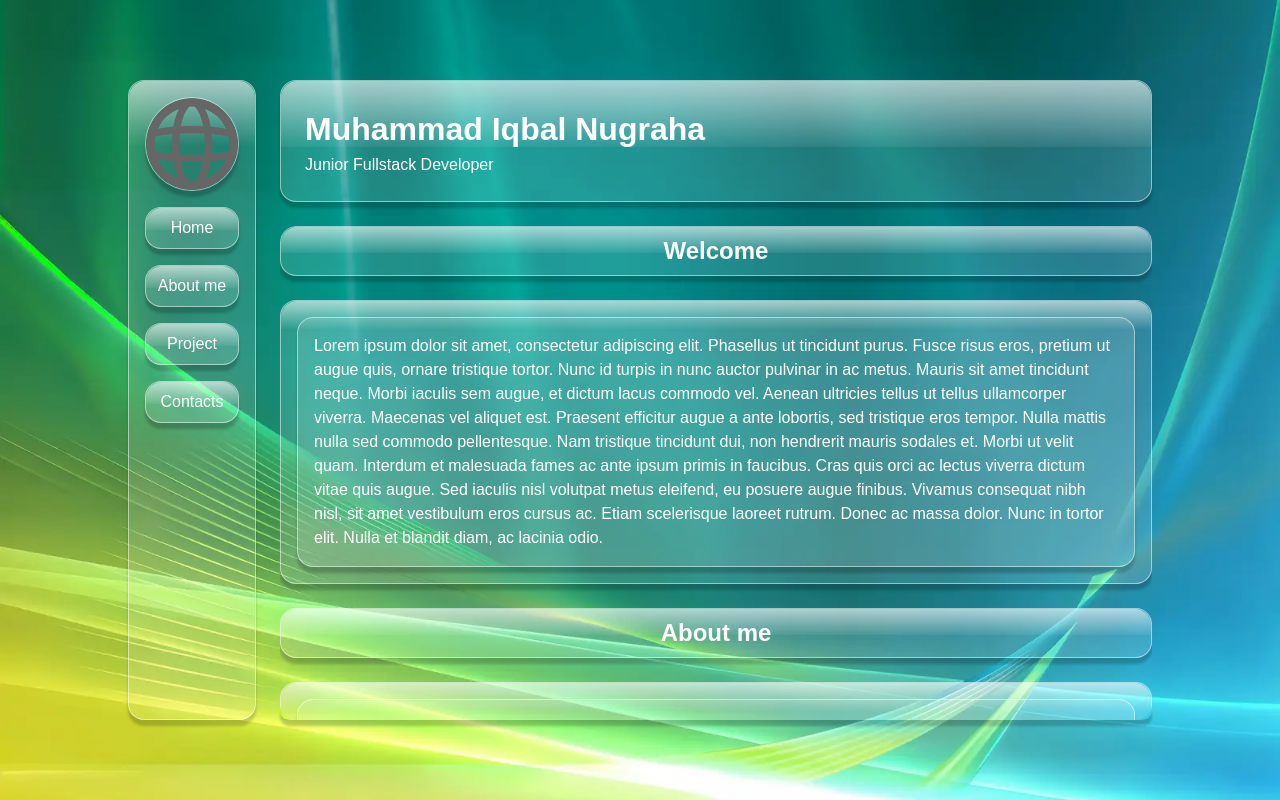
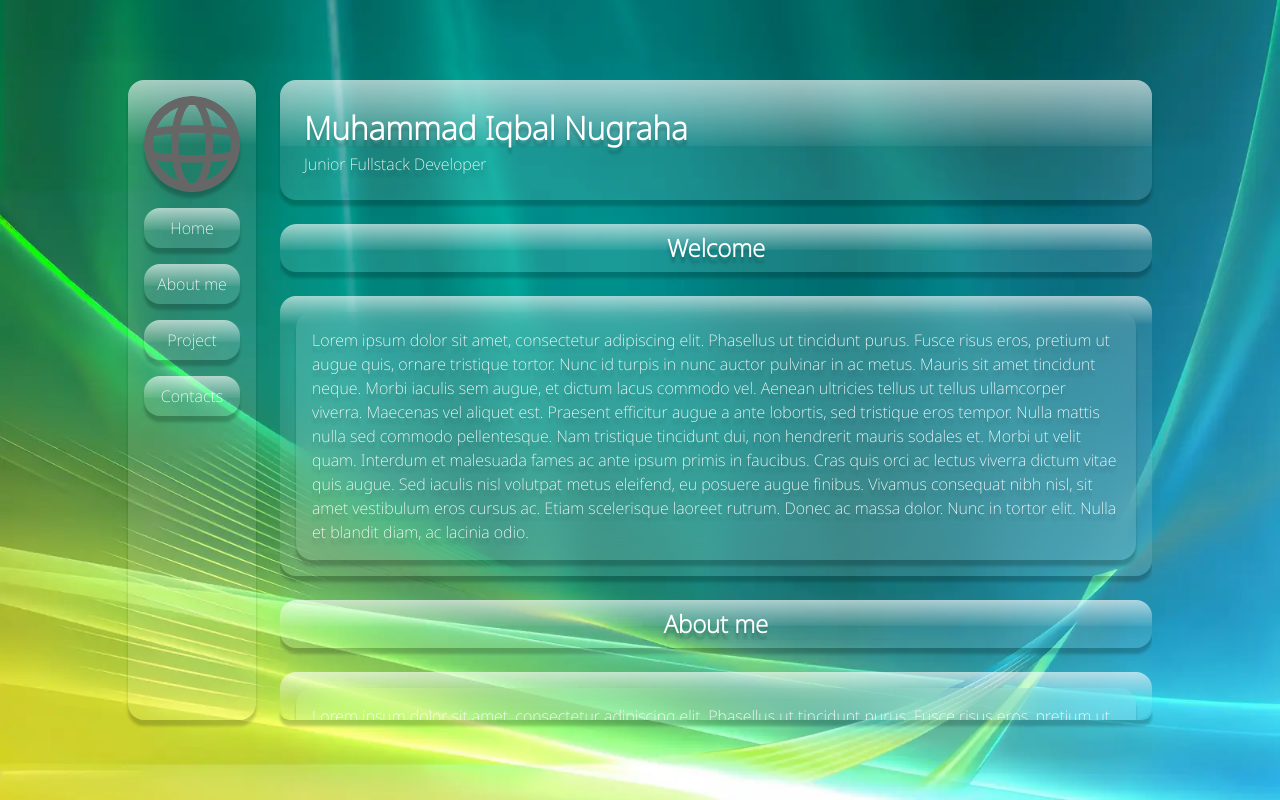
Before and after one commit to antasenaw/next-js-portfolio, a Next.js app: page / in a window 1280 px wide. Built offline with nearby package versions, Linux system fonts and the light colour scheme.

Commit message:
Use utility class for the set of general styling

```diff
--- a/app/Page.css
+++ b/app/Page.css
@@ -1,3 +1,9 @@
+.general-style {
+  background-color: rgba(255, 255, 255, 0.1);
+  box-shadow: 0 6px 3px rgba(0, 0, 0, 0.2);
+  border-radius: 1rem;
+}
+
 .frutiger {
   position: relative;
 }
--- a/app/globals.css
+++ b/app/globals.css
@@ -8,8 +8,8 @@
 @theme inline {
   --color-background: var(--background);
   --color-foreground: var(--foreground);
-  --font-sans: var(--font-geist-sans);
-  --font-mono: var(--font-geist-mono);
+  --font-sans: var(--font-noto-sans);
+  --font-mono: var(--font-noto-mono);
 }
 
 @media (prefers-color-scheme: dark) {
@@ -32,4 +32,6 @@ body {
   color: white;
 
   font-family: Arial, Helvetica, sans-serif;
+
+  text-shadow: 0 6px 3px rgba(0, 0, 0, 0.2);
 }
--- a/app/layout.tsx
+++ b/app/layout.tsx
@@ -1,14 +1,16 @@
 import type { Metadata } from "next";
-import { Geist, Geist_Mono } from "next/font/google";
+import { Noto_Sans, Noto_Sans_Mono } from "next/font/google";
 import "./globals.css";
 
-const geistSans = Geist({
-  variable: "--font-geist-sans",
+const geistSans = Noto_Sans({
+  weight: ['200'],
+  variable: "--font-noto-sans",
   subsets: ["latin"],
 });
 
-const geistMono = Geist_Mono({
-  variable: "--font-geist-mono",
+const geistMono = Noto_Sans_Mono({
+  weight: ['200'],
+  variable: "--font-noto-mono",
   subsets: ["latin"],
 });
 
@@ -25,7 +27,7 @@ export default function RootLayout({
   return (
     <html lang="en">
       <body
-        className={`${geistSans.variable} ${geistMono.variable} antialiased`}
+        className={`${geistSans.className} ${geistMono.variable} antialiased`}
       >
         {children}
       </body>
--- a/components/Header.tsx
+++ b/components/Header.tsx
@@ -5,7 +5,7 @@ const Header = ({ homeRef, aboutRef, projectsRef, contactsRef }: RefProps) => {
   return (
     <>
     <header>
-      <div className='bg-[rgba(255,255,255,0.125)] border border-[rgba(255,255,255,0.5)] py-4 px-6 md:p-6 rounded-2xl shadow-[0px_6px_3px_rgba(0,0,0,0.2)] frutiger'>
+      <div className='general-style py-4 px-6 md:p-6 frutiger'>
         <h1 className='text-[1.25rem] md:text-[2rem] font-bold'>Muhammad Iqbal Nugraha</h1>
         <p>Junior Fullstack Developer</p>
       </div>
--- a/components/Main.tsx
+++ b/components/Main.tsx
@@ -10,9 +10,9 @@ interface SectionProps {
 const Section = ({ hook, title, content }: SectionProps) => {
   return (
     <section ref={hook} className='flex flex-col gap-4 md:gap-6'>
-      <h2 className=' frutiger text-center text-[1.125rem] md:text-2xl font-bold bg-[rgba(255,255,255,0.125)] border border-[rgba(255,255,255,0.5)] rounded-2xl p-1 md:p-2 shadow-[0px_6px_3px_rgba(0,0,0,0.2)]'>{title}</h2>
-      <div className='frutiger-2 bg-[rgba(255,255,255,0.125)] border border-[rgba(255,255,255,0.5)] rounded-2xl p-2 md:p-4 shadow-[0px_6px_3px_rgba(0,0,0,0.2)]'>
-        <p className='bg-[rgba(255,255,255,0.125)] border border-[rgba(255,255,255,0.5)] rounded-2xl p-4 shadow-[0px_6px_3px_rgba(0,0,0,0.2)]'>{content}</p>
+      <h2 className='general-style frutiger text-center text-[1.125rem] md:text-2xl font-bold p-1 md:p-2'>{title}</h2>
+      <div className='general-style frutiger-2 p-2 md:p-4'>
+        <p className='general-style p-4 backdrop-blur-lg'>{content}</p>
       </div>
     </section>
   )
--- a/components/MobileNavbar.tsx
+++ b/components/MobileNavbar.tsx
@@ -14,7 +14,7 @@ const MobileNavbarItem = ({ hook, text, handler }: MobileNavbarItemProps) => {
   }
   return (
     <li className="flex flex-col grow" onClick={handler}>
-      <button onClick={() => scrollTo(hook)} className="frutiger text-center bg-[rgba(255,255,255,0.125)] border border-[rgba(255,255,255,0.5)] rounded-2xl p-1 shadow-[0px_6px_3px_rgba(0,0,0,0.2)] cursor-pointer">
+      <button onClick={() => scrollTo(hook)} className="general-style frutiger text-center p-1 cursor-pointer">
         {text}
       </button>
     </li>
@@ -29,10 +29,10 @@ const MobileNavbar = ({ homeRef, aboutRef, projectsRef, contactsRef }: RefProps)
   }
 
   const newClass = `${display ? 'flex' : 'hidden'} flex-wrap flex-col gap-4`
-  const btnClass = `${display ? 'hidden' : 'flex'} frutiger flex justify-center bg-[rgba(255,255,255,0.125)] border border-[rgba(255,255,255,0.5)] rounded-2xl p-1 shadow-[0px_6px_3px_rgba(0,0,0,0.2)] cursor-pointer`
+  const btnClass = `${display ? 'hidden' : 'flex'} general-style frutiger justify-center p-1 cursor-pointer`
 
   return (
-      <nav className='md:hidden flex flex-col bg-[rgba(255,255,255,0.125)] border border-[rgba(255,255,255,0.5)] p-2 mx-4 rounded-b-2xl shadow-[0px_6px_3px_rgba(0,0,0,0.2)]'>
+      <nav className='md:hidden bg-[rgba(255,255,255,0.1)] shadow-[0px_6px_3px_rgba(0,0,0,0.2)] rounded-b-2xl flex flex-col p-2 mx-4'>
         <button onClick={handleSetDisplay} className={btnClass}>☰</button>
         <ul className={newClass}>
           <MobileNavbarItem hook={homeRef} text="Home" handler={handleSetDisplay}/>
--- a/components/Navbar.tsx
+++ b/components/Navbar.tsx
@@ -14,7 +14,7 @@ const NavbarItem = ({ hook, text }: NavbarItemProps) => {
 
   return (
     <li className="flex flex-col grow">
-      <button onClick={() => scrollTo(hook)} className="frutiger text-center bg-[rgba(255,255,255,0.125)] border border-[rgba(255,255,255,0.5)] rounded-2xl p-2 shadow-[0px_6px_3px_rgba(0,0,0,0.2)] cursor-pointer">
+      <button onClick={() => scrollTo(hook)} className="general-style frutiger text-center p-2 cursor-pointer">
         {text}
       </button>
     </li>
@@ -24,13 +24,13 @@ const NavbarItem = ({ hook, text }: NavbarItemProps) => {
 
 const Navbar = ({ homeRef, aboutRef, projectsRef, contactsRef }: RefProps) => {
   return (
-    <nav className="max-md:hidden frutiger-2 bg-[rgba(255,255,255,0.125)] border border-[rgba(255,255,255,0.5)] p-4 rounded-2xl min-w-32 shadow-[0px_6px_3px_rgba(0,0,0,0.2)]">
+    <nav className="general-style max-md:hidden frutiger-2 p-4 min-w-32">
       <Image
         src={globe}
         alt="profile picture"
         width={480}
         height={480}
-        className="max-md:hidden mb-4 border border-[rgba(255,255,255,0.5)] rounded-[8rem] shadow-[0px_6px_3px_rgba(0,0,0,0.2)]"
+        className="max-md:hidden mb-4 rounded-[8rem] shadow-[0px_6px_3px_rgba(0,0,0,0.2)]"
       />
       <ul className="flex flex-wrap md:flex-col md:flex-nowrap gap-4">
         <NavbarItem hook={homeRef} text="Home" />
```
